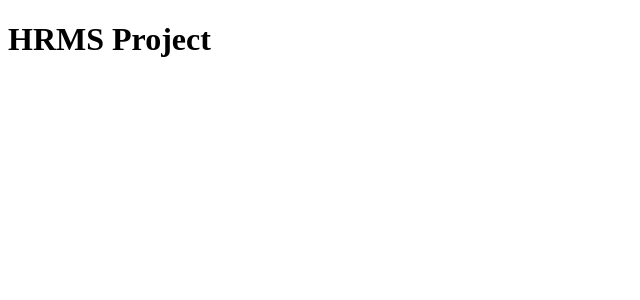
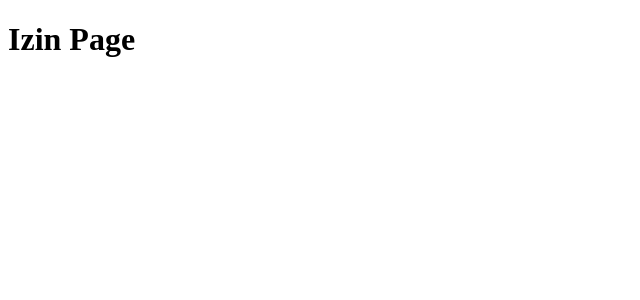
Before and after one commit to busraaozturk/HTML-CSS-JS, a React app in the folder IKYonetimSistemi/frontend/: page /izin in a window 1280 px wide. Shown: the top 300 px of the page, without its empty margins (0-640 px from the left). Built offline with nearby package versions, Linux system fonts and the light colour scheme; the HTML template or start-up script is replaced by a standard one.

Commit message:
React Router için dosya yapısı oluşturuldu.

```diff
--- a/IKYonetimSistemi/frontend/package.json
+++ b/IKYonetimSistemi/frontend/package.json
@@ -11,7 +11,8 @@
   },
   "dependencies": {
     "react": "^19.2.6",
-    "react-dom": "^19.2.6"
+    "react-dom": "^19.2.6",
+    "react-router-dom": "^7.15.0"
   },
   "devDependencies": {
     "@eslint/js": "^10.0.1",
--- a/IKYonetimSistemi/frontend/src/App.jsx
+++ b/IKYonetimSistemi/frontend/src/App.jsx
@@ -1,9 +1,7 @@
+import AppRouter from "./routes/AppRouter";
+
 function App() {
-  return (
-    <div>
-      <h1>HRMS Project</h1>
-    </div>
-  );
+  return <AppRouter></AppRouter>;
 }
 
 export default App;
--- /dev/null
+++ b/IKYonetimSistemi/frontend/src/pages/Dashboard/DashboardPage.jsx
@@ -0,0 +1,5 @@
+function DashboardPage() {
+  return <h1>Dashboard Page</h1>;
+}
+
+export default DashboardPage;
--- /dev/null
+++ b/IKYonetimSistemi/frontend/src/pages/Departman/DepartmanPage.jsx
@@ -0,0 +1,5 @@
+function DepartmanPage() {
+  return <h1>Departman Page</h1>;
+}
+
+export default DepartmanPage;
--- /dev/null
+++ b/IKYonetimSistemi/frontend/src/pages/Izin/IzinPage.jsx
@@ -0,0 +1,5 @@
+function IzinPage() {
+  return <h1>Izin Page</h1>;
+}
+
+export default IzinPage;
--- /dev/null
+++ b/IKYonetimSistemi/frontend/src/pages/Personel/PersonelPage.jsx
@@ -0,0 +1,5 @@
+function PersonelPage() {
+  return <h1>Personel Page</h1>;
+}
+
+export default PersonelPage;
--- /dev/null
+++ b/IKYonetimSistemi/frontend/src/routes/AppRouter.jsx
@@ -0,0 +1,20 @@
+import {BrowserRouter, Routes, Route} from "react-router-dom";
+import DashboardPage from "../pages/Dashboard/DashboardPage";
+import PersonelPage from "../pages/Personel/PersonelPage";
+import IzinPage from "../pages/Izin/IzinPage";
+import DepartmanPage from "../pages/Departman/DepartmanPage";
+
+function AppRouter() {
+    return (
+        <BrowserRouter>
+            <Routes>
+                <Route path="/" element={<DashboardPage/>}/>
+                <Route path="/personel" element={<PersonelPage/>}/>
+                <Route path="/izin" element={<IzinPage/>}/>
+                <Route path="/departman" element={<DepartmanPage/>}/>
+            </Routes>
+        </BrowserRouter>
+    );
+}
+
+export default AppRouter;
```
Also changed, not shown: 2 other files (tests, documents, lock files or other folders).
